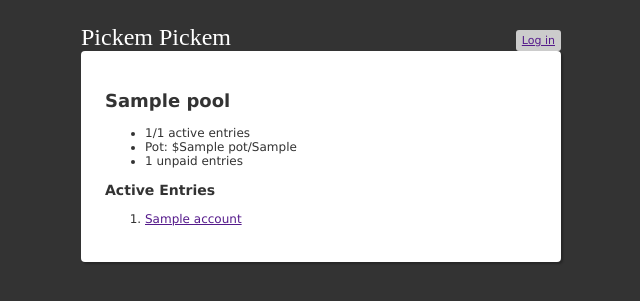
After one commit to mccutchen/pickem, a Python web app: template templates/pools/pool.html in a window 1280 px wide. The commit adds this page. Shown: the top 301 px of the page, without its empty margins (319-959 px from the left). Run offline with Jinja, Linux system fonts and the light colour scheme; the template is opened without the code that fills it: most values are stand-ins (such as "Sample title", 1, 10 or a date in 2020).

Commit message:
Start working on the pool view

```diff
--- /dev/null
+++ b/templates/pools/pool.html
@@ -0,0 +1,25 @@
+{% extends "base.html" %}
+
+{% block content %}
+    <h2>{{ pool.name }}</h2>
+    {% if pool.decription %}
+        <p>{{ pool.description }}</p>
+    {% endif %}
+
+    <div class="overview">
+        <ul>
+            <li>{{ active_entries|length }}/{{ entries|length }} active entries</li>
+            <li>Pot: ${{ pool.pot }}/{{ pool.potential_pot }}</li>
+            <li>{{ unpaid_entries|length }} unpaid entries</li>
+        </ul>
+    </div>
+
+    <h3>Active Entries</h3>
+    <ol>
+        {% for entry in active_entries %}
+            <li><a href="{{ url('entry', pool.key().id(), entry.key().id()) }}">{{ entry.account }}</a></li>
+        {% else %}
+            <li>None</li>
+        {% endfor %}
+    </ol>
+{% endblock %}
```
Also changed, not shown: templates/pools/dashboard.html (+5 -4 lines), views/pools.py (+13 -1 lines).
